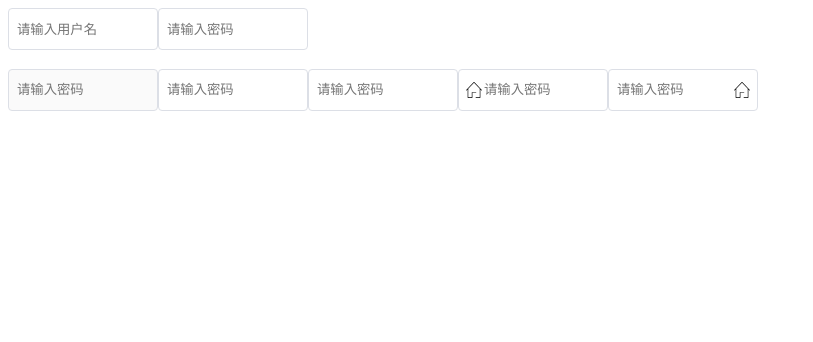
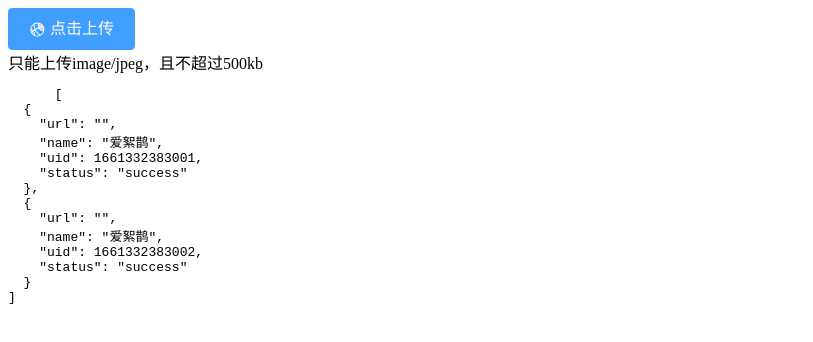
Before and after one commit to aicherish0320/aic-ui, a Vue app in the folder vue2-lib/: page / in a window 1280 px wide. Shown: the top 342 px of the page, without its empty margins (0-813 px from the left). Built offline with nearby package versions, Linux system fonts and the light colour scheme.

Commit message:
upload 上

```diff
--- a/vue2-lib/src/App.vue
+++ b/vue2-lib/src/App.vue
@@ -1,56 +1,26 @@
 <template>
   <div id="app">
-    <AcInput
-      v-model="value"
-      type="text"
-      placeholder="请输入用户名"
-      name="username"
-    />
-    <AcInput
-      v-model="value"
-      type="password"
-      placeholder="请输入密码"
-      name="password"
-    />
-    <h3>{{ value }}</h3>
-    <AcInput
-      v-model="value"
-      type="password"
-      placeholder="请输入密码"
-      name="password"
-      :disabled="true"
-    />
-
-    <AcInput
-      v-model="value"
-      type="text"
-      placeholder="请输入密码"
-      name="password"
-      clearable
-    />
-
-    <AcInput
-      v-model="value"
-      type="text"
-      placeholder="请输入密码"
-      name="password"
-      show-password
-    />
-
-    <AcInput
-      v-model="value"
-      type="text"
-      placeholder="请输入密码"
-      name="password"
-      prefix-icon="home"
-    />
-    <AcInput
-      v-model="value"
-      type="text"
-      placeholder="请输入密码"
-      name="password"
-      suffix-icon="home"
-    />
+    <!--
+      on-exceed：如果超出限制后 会执行此方法
+      on-change：如果当前上传文件的状态发生变化的时候 会触发，如果用户选择了文件，上传成功、失败
+     -->
+    <AcUpload
+      name="avatar"
+      action="http://localhost:3001/upload"
+      :limit="3"
+      :accept="accept"
+      :file-list="fileList"
+      :multiple="true"
+      :on-exceed="handleExceed"
+      :on-change="handleChange"
+      :on-success="handleSuccess"
+      :on-error="handleError"
+      :on-progress="handleProgress"
+      :beforeUpload="beforeUpload"
+    >
+      <AcButton type="primary" icon="lanqiu1">点击上传</AcButton>
+      <div slot="tip">只能上传image/jpeg，且不超过500kb</div>
+    </AcUpload>
   </div>
 </template>
 
@@ -59,10 +29,44 @@ export default {
   name: 'App',
   data() {
     return {
-      value: ''
+      accept: 'image/jpeg',
+      fileList: [
+        {
+          url: '',
+          name: '爱絮鹊'
+        },
+        {
+          url: '',
+          name: '爱絮鹊'
+        }
+      ]
     }
   },
-  methods: {}
+  methods: {
+    handleExceed(files, fileList) {
+      // 超过限制
+      console.log('超过限制 >>> ')
+    },
+    handleChange(file) {
+      console.log('handleChange >>> ', file)
+    },
+    handleSuccess() {},
+    handleError() {},
+    handleProgress() {},
+    beforeUpload(file) {
+      const limitSize = file.size / 1024 > 500
+      if (limitSize) {
+        console.error('太大了哦')
+        return false
+      } else if (this.accept) {
+        if (!file.name.endsWith('.jpeg')) {
+          console.error('文件类型不对')
+          return false
+        }
+      }
+      return true
+    }
+  }
 }
 </script>
 
--- a/vue2-lib/src/packages/index.js
+++ b/vue2-lib/src/packages/index.js
@@ -9,6 +9,7 @@ import Header from './container/Header.vue'
 import Aside from './container/Aside.vue'
 import Footer from './container/Footer.vue'
 import AcInput from './input'
+import AcUpload from './upload/Upload.vue'
 
 const components = [
   Button,
@@ -21,7 +22,8 @@ const components = [
   Header,
   Aside,
   Footer,
-  AcInput
+  AcInput,
+  AcUpload
 ]
 
 const install = (Vue) => {
--- /dev/null
+++ b/vue2-lib/src/packages/upload/Upload.vue
@@ -0,0 +1,138 @@
+<template>
+  <div class="ac-upload">
+    <div class="upload-btn" @click="handleClick">
+      <slot></slot>
+    </div>
+    <input
+      class="upload-input"
+      type="file"
+      :name="name"
+      :accept="accept"
+      :multiple="multiple"
+      @change="handleChange"
+      ref="inputRef"
+    />
+    <div>
+      <slot name="tip"></slot>
+    </div>
+    <pre>
+      {{ files }}
+    </pre>
+  </div>
+</template>
+
+<script>
+export default {
+  name: 'AcUpload',
+  props: {
+    name: {
+      type: String,
+      default: 'file'
+    },
+    action: {
+      type: String,
+      required: true
+    },
+    fileList: {
+      type: Array,
+      default: () => []
+    },
+    limit: Number,
+    multiple: Boolean,
+    accept: String,
+    onExceed: Function,
+    onChange: Function,
+    onSuccess: Function,
+    onError: Function,
+    onProgress: Function,
+    beforeUpload: Function
+  },
+  data() {
+    return {
+      tempIndex: 1,
+      files: []
+    }
+  },
+  watch: {
+    fileList: {
+      immediate: true,
+      handler(newVal) {
+        this.files = newVal.map((item) => {
+          item.uid = Date.now() + this.tempIndex++
+          item.status = 'success'
+          return item
+        })
+      }
+    }
+  },
+  methods: {
+    handleClick() {
+      const inputRef = this.$refs.inputRef
+      inputRef.value = ''
+      // 在点击之前 先要还原输入框
+      inputRef.click()
+    },
+    handleStart(rawFile) {
+      // 给文件生成一个唯一的标识
+      rawFile.uid = Math.random() + this.tempIndex++
+      // 自己构建了一条文件信息
+      let file = {
+        status: 'ready',
+        name: rawFile.name,
+        size: rawFile.size,
+        percentage: 0, // 上传的进度
+        uid: rawFile.uid,
+        raw: rawFile
+      }
+      // 将当前用户上传的文件 push 到列表中，过一会要显示
+      this.files.push(file)
+      // 上传文件变化了
+      this.onChange && this.onChange(file)
+    },
+    post(rawFile) {},
+    upload(rawFile) {
+      // 上传文件
+      // 先判断这个文件是否能够上传 没有任何限制直接上传即可
+      if (!this.beforeUpload) {
+        console.log('上传 >>> ')
+        return this.post(rawFile)
+      } else {
+        const flag = this.beforeUpload(rawFile)
+        if (flag) {
+          // 直接上传
+          return this.post(rawFile)
+        }
+      }
+    },
+    uploadFiles(files) {
+      // 限制上传个数
+      if (this.limit && this.fileList.length + files.length > this.limit) {
+        this.onExceed && this.onExceed(files, this.fileList)
+        return
+      }
+      ;[...files].forEach((rawFile) => {
+        // 用户的文件，需要做一些处理，可能用户频繁的上传同一文件
+        this.handleStart(rawFile)
+        this.upload(rawFile)
+      })
+    },
+    handleChange(e) {
+      // 获取选中的文件
+      const files = e.target.files
+      // 多个文件如何上传 多创建几个 ajax 一起传
+      this.uploadFiles(files)
+    }
+  }
+}
+</script>
+
+<style lang="scss" scoped>
+.ac-upload {
+  .upload-btn {
+    display: inline-block;
+  }
+  .upload-input {
+    display: none;
+  }
+}
+</style>
```
